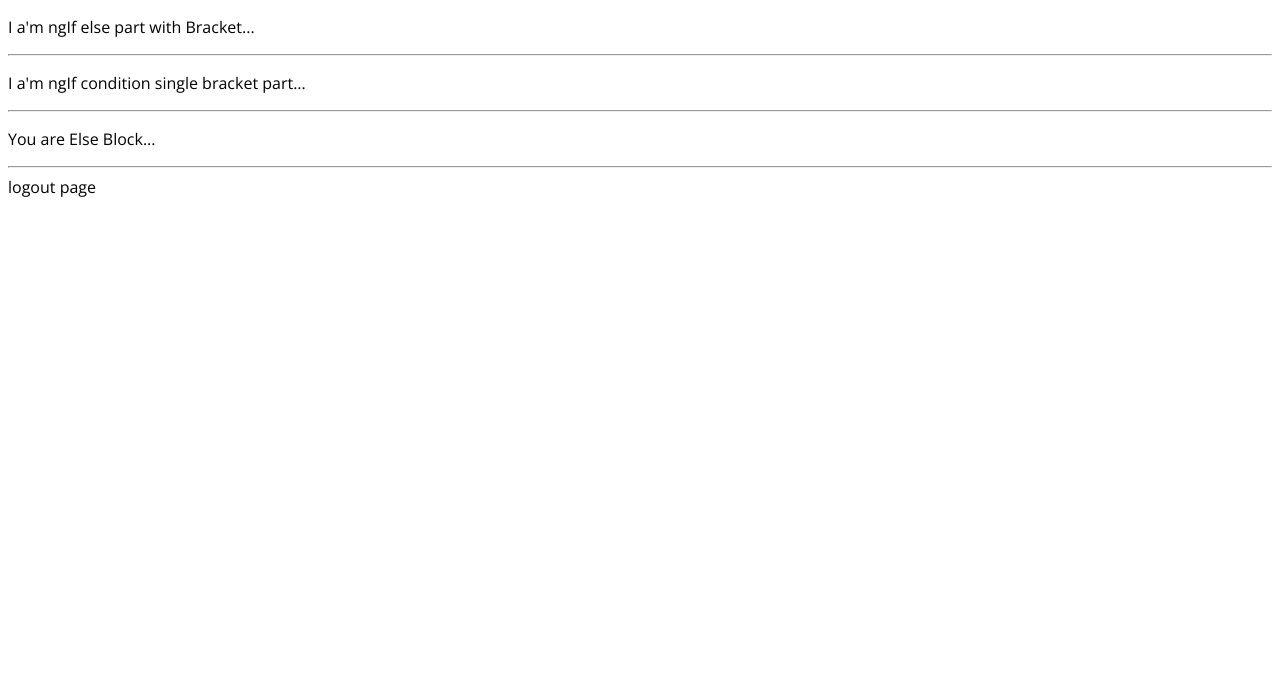
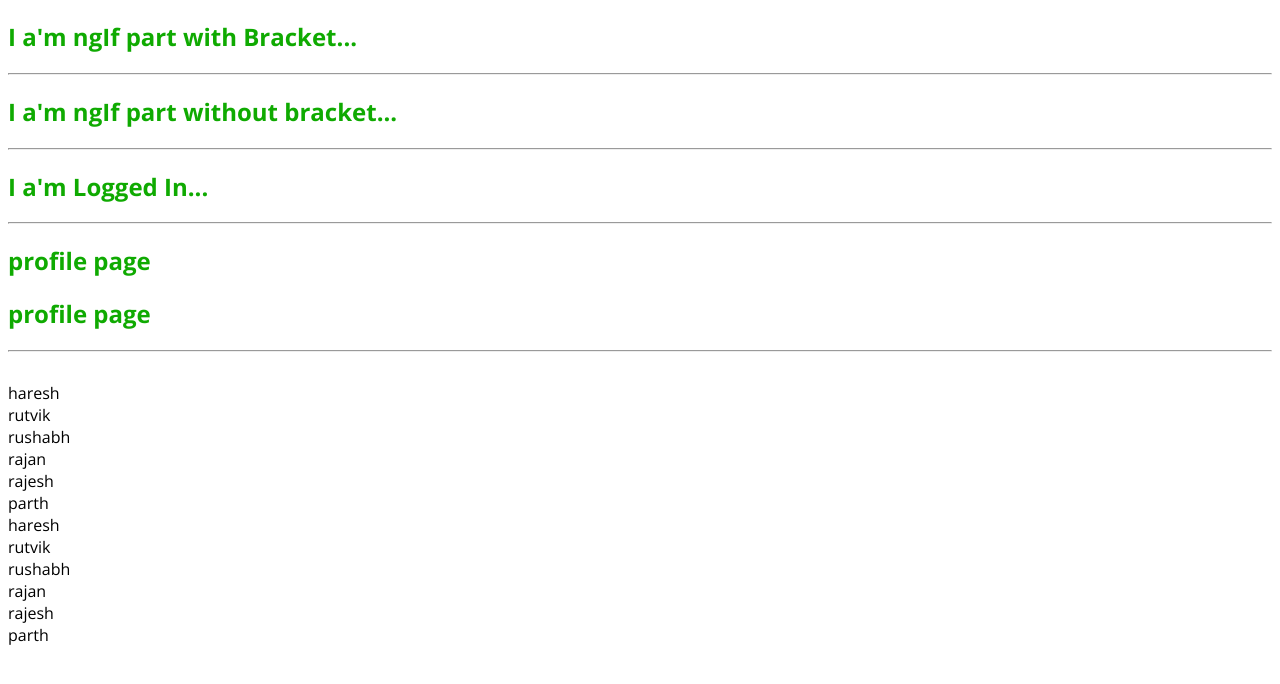
Before and after one commit to Haresh-thumar/Learn-Tutorials-in-Angular-13, an Angular app: page / in a window 1280 px wide. Shown: the top 684 px of the page. Built offline with nearby package versions, Linux system fonts and the light colour scheme.

Commit message:
ng templete ng for behind the seen working

```diff
--- a/src/app/ng-templete/ng-templete.component.html
+++ b/src/app/ng-templete/ng-templete.component.html
@@ -1,41 +1,57 @@
 <!--======================= Example-1 =======================-->
 <ng-template [ngIf]="isLoggedIn">
-    <h2>I a'm ngIf part with Bracket...</h2>
+  <h2 [class]="'green'">I a'm ngIf part with Bracket...</h2>
 </ng-template>
 
 <ng-template [ngIf]="!isLoggedIn">
-  <p>I a'm ngIf else part with Bracket...</p>
+  <p [class]="'red'">I a'm ngIf else part with Bracket...</p>
 </ng-template>
 <hr>
 
 <!--======================= Example-2 =======================-->
 <div *ngIf="isLoggedIn">
-  <h2>I a'm ngIf part without bracket...</h2>
+  <h2 [class]="'green'">I a'm ngIf part without bracket...</h2>
 </div>
 
 <ng-template [ngIf]="!isLoggedIn">
-<p>I a'm ngIf condition single bracket part...</p>
+  <p [class]="'red'">I a'm ngIf condition single bracket part...</p>
 </ng-template>
 <hr>
 
 <!--======================= Example-3 =======================-->
 <div *ngIf="isLoggedIn; else elseblock">
-  <p>I a'm Logged In...</p>
+  <h2 [class]="'green'">I a'm Logged In...</h2>
 </div>
 
 <ng-template #elseblock>
-  <p>You are Else Block...</p>
+  <p [class]="'red'">You are Else Block...</p>
 </ng-template>
 <hr>
 
 
-<!--======================= Example-3 =======================-->
+<!--======================= Example-4 =======================-->
 <div *ngIf="isLoggedIn; then profile else logout"></div>
 
+<!-- angular convert this type -->
+<ng-template [ngIf]="isLoggedIn" [ngIfThen]="profile" [ngIfElse]="logout"></ng-template>
+
 <ng-template #profile>
-  profile page
+  <h2 [class]="'green'">profile page</h2>
 </ng-template>
 
 <ng-template #logout>
-  logout page
+  <p [class]="'red'">logout page</p>
 </ng-template>
+<hr><br>
+
+
+
+<!--======================= Example-5 =======================-->
+<div *ngFor="let item of names">
+  {{item}}
+</div>
+
+<!-- angular convert this type -->
+<ng-template ngFor let-name let-i="index" [ngForOf]="names">
+  <div>{{name}}</div>
+</ng-template>
--- a/src/app/ng-templete/ng-templete.component.scss
+++ b/src/app/ng-templete/ng-templete.component.scss
@@ -0,0 +1,9 @@
+.red {
+  color: rgb(244, 54, 21);
+  font-size: 22px;
+  font-weight: 600;
+}
+
+.green {
+  color: rgb(15, 170, 1);
+}
--- a/src/app/ng-templete/ng-templete.component.ts
+++ b/src/app/ng-templete/ng-templete.component.ts
@@ -7,8 +7,13 @@ import { Component, OnInit, TemplateRef, ViewChild } from '@angular/core';
 })
 export class NgTempleteComponent implements OnInit {
 
-  /*======================= Example-1 =======================*/
-  isLoggedIn: boolean = false;
+  /*======================= Example-1,2,3,4 =======================*/
+  isLoggedIn: boolean = true;
+
+
+
+  /*======================= Example-5 =======================*/
+  names: string[] = ["haresh", "rutvik", "rushabh", "rajan", "rajesh", "parth"];
 
 
 
```
